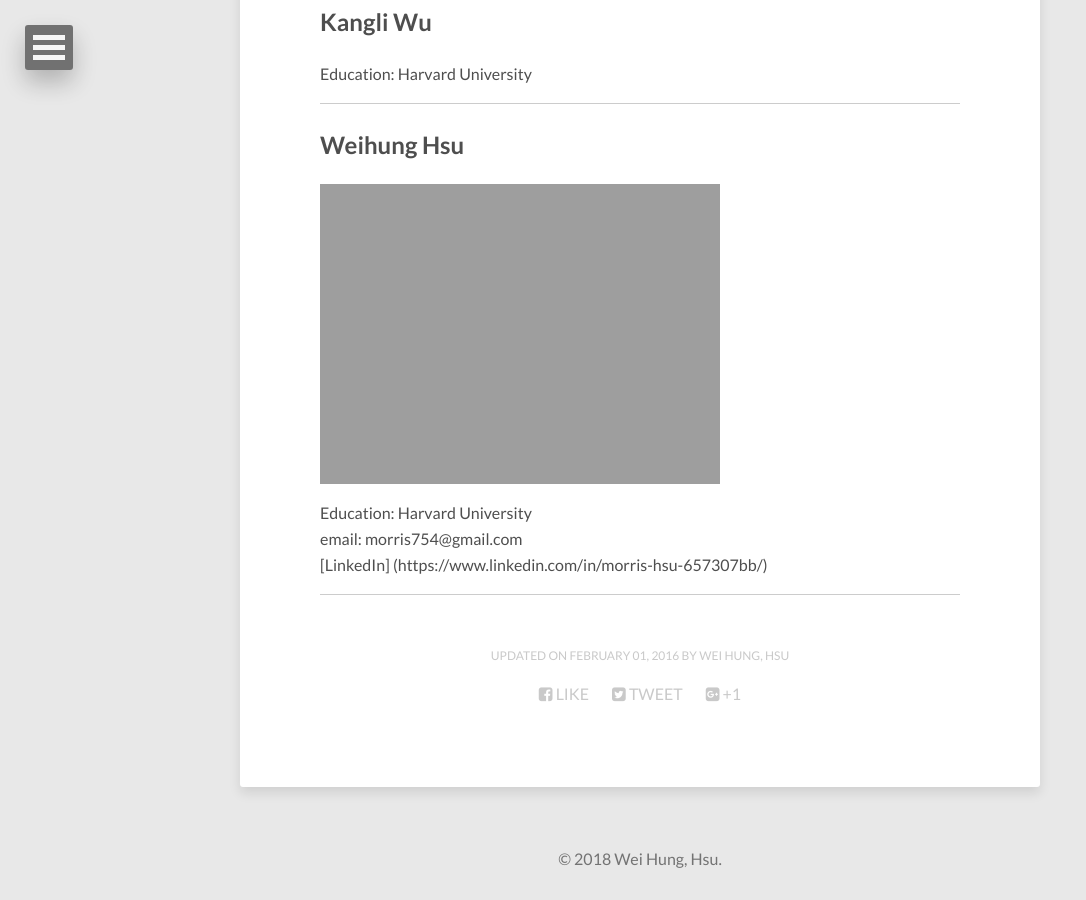
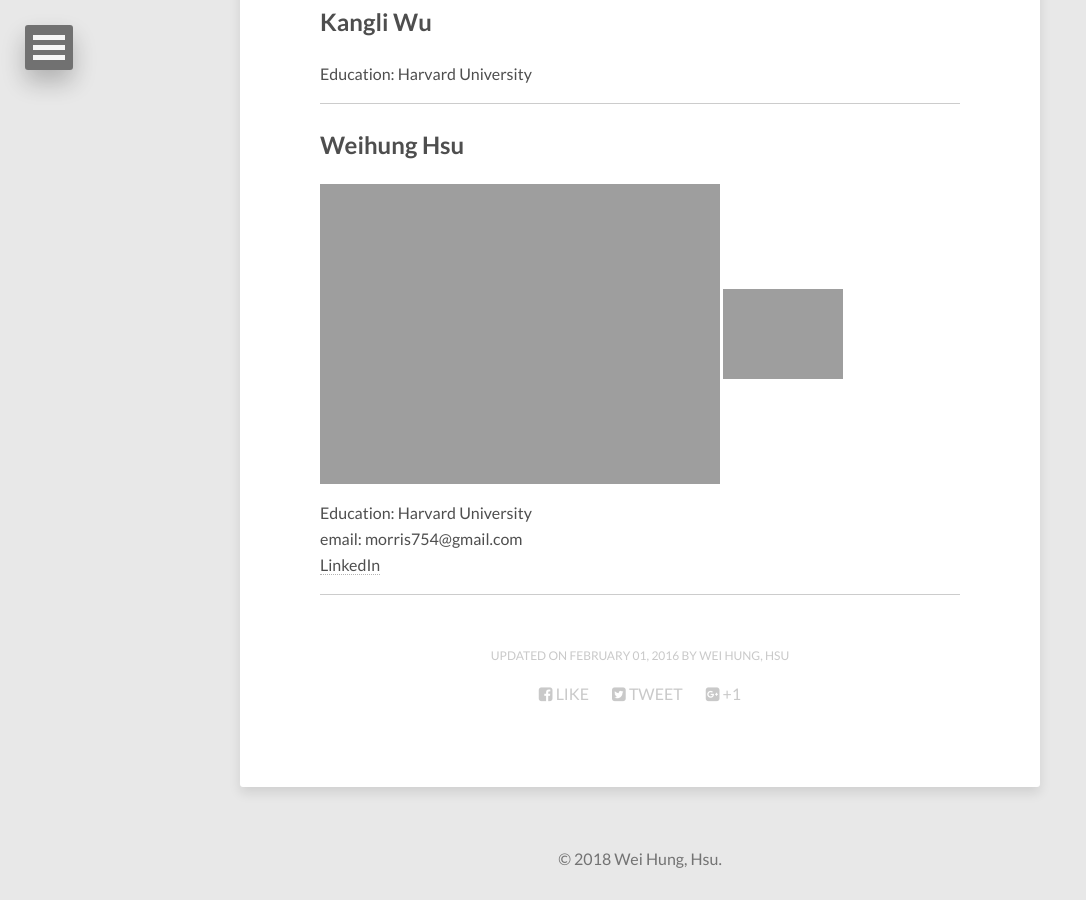
Before and after one commit to health1234/whhsu2.github.io, a Jekyll site: the page built from about/index.md, in a window 1280 px wide and 900 px high, scrolled down 748 px. Shown: the whole window, without its empty margins (0-1086 px from the left). Built offline with Jekyll 4.4.1, drawn with Linux system fonts in a browser that asks for light colours; nearby versions of some CDN libraries.

Commit message:
Update index.md

```diff
--- a/about/index.md
+++ b/about/index.md
@@ -27,11 +27,12 @@ Education: Harvard University
 ## Weihung Hsu
 
 
-![Morris]({{ site.url }}/images/morris.JPG =100x20 )
+![Morris]({{ site.url }}/images/morris.JPG )
+<img src="{{ site.url }}/images/morris.JPG"  width="120" height="120">
 
 Education: Harvard University
 email: morris754@gmail.com
-[LinkedIn] (https://www.linkedin.com/in/morris-hsu-657307bb/)
+[LinkedIn](https://www.linkedin.com/in/morris-hsu-657307bb/)
 
 ---
 
```
